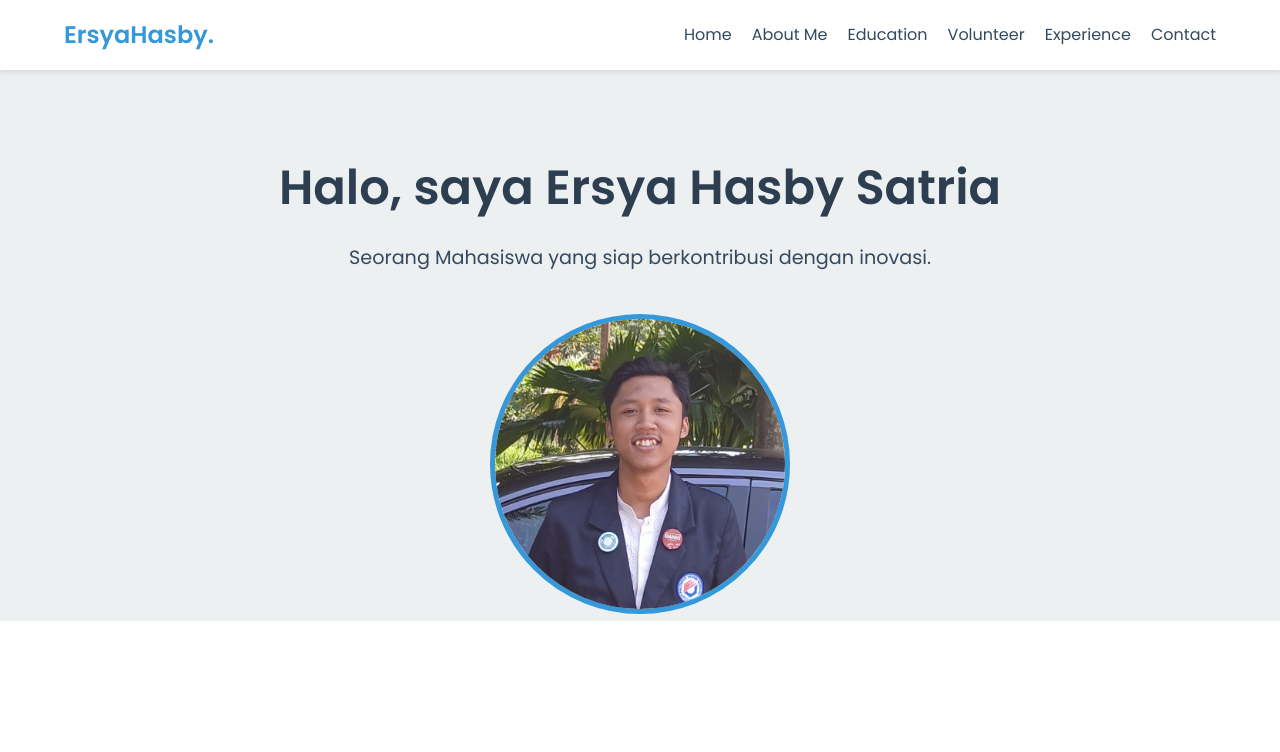
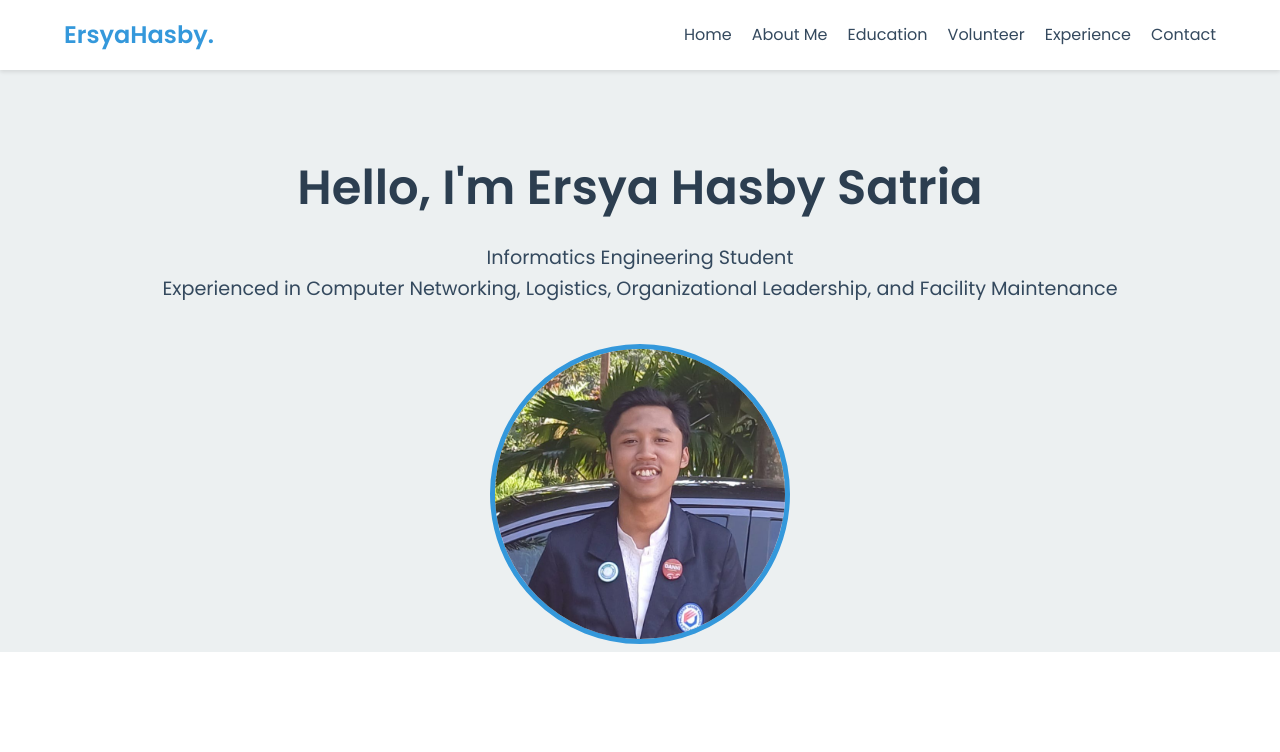
Before and after one commit to ErsyaHasby/Mission1-Proyek3, a plain HTML site: page index.html in a window 1280 px wide. Shown: the top 752 px of the page. Drawn offline with Linux system fonts and the light colour scheme.

Commit message:
Update index.html

```diff
--- a/index.html
+++ b/index.html
@@ -29,8 +29,9 @@
 
     <section id="home" class="hero">
         <div class="hero-content">
-            <h1>Halo, saya Ersya Hasby Satria</h1>
-            <p>Seorang Mahasiswa yang siap berkontribusi dengan inovasi.</p>
+            <h1>Hello, I'm Ersya Hasby Satria</h1>
+            <p>Informatics Engineering Student <br>Experienced in Computer Networking, Logistics, Organizational
+                Leadership, and Facility Maintenance</p>
         </div>
         <div class="hero-image">
             <img src="https://raw.githubusercontent.com/ErsyaHasby/Mission1-Proyek3/refs/heads/main/img/fotoesa21.jpg"
@@ -182,7 +183,7 @@
 
     <section id="contact" class="section contact">
         <h2 class="section-title">Contact</h2>
-        <p>Hubungi saya melalui email atau media sosial:</p>
+        <p>Contact Me:</p>
         <div class="contact-info">
             <p>Email: <a href="mailto:ersya.hasby.tif24@polban.ac.id">ersya.hasby.tif24@polban.ac.id</a></p>
             <p>LinkedIn: <a href="https://www.linkedin.com/in/ersyahasbysatria/">linkedin/in/ersyahasbysatria</a></p>
```
